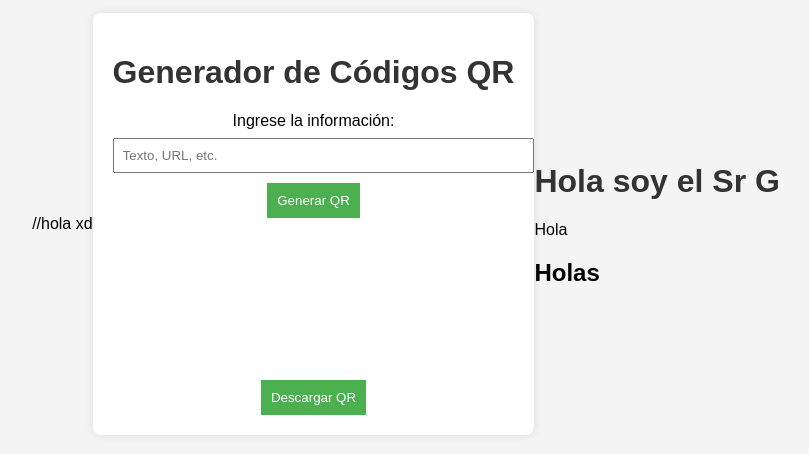
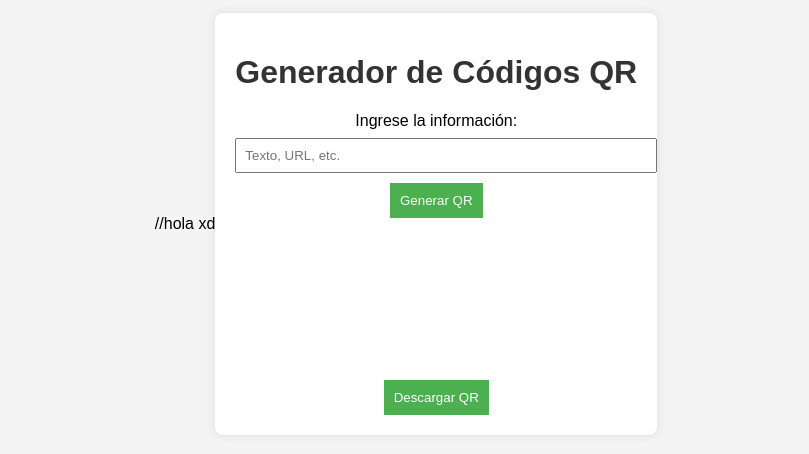
Before and after one commit to ElSRGio/Generador-De-Codigos-QR, a plain HTML site: page index.html in a window 1280 px wide. Shown: the part 176-630 px from the top of the page, without its empty margins (234-1043 px from the left). Drawn offline with Linux system fonts and the light colour scheme.

Commit message:
Qr Normal

```diff
--- a/index.html
+++ b/index.html
@@ -20,11 +20,6 @@
 
     <script src="qrcode.min.js"></script>
     <script src="script.js"></script>
-    <footer>
-        <h1>Hola soy el Sr G</h1>
-        <p>Hola</p>
-        <h2>Holas</h2>
 
-    </footer>
 </body>
 </html>
```
